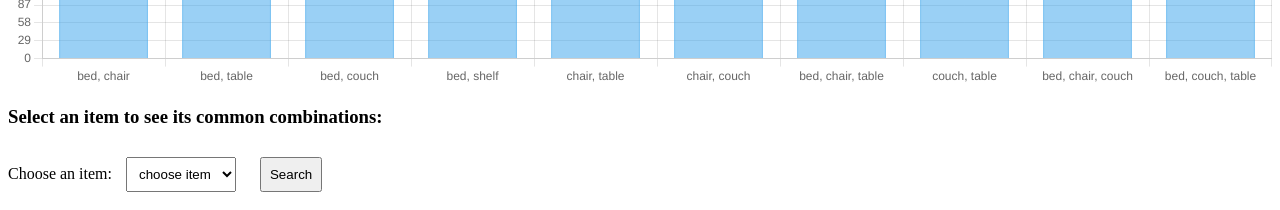
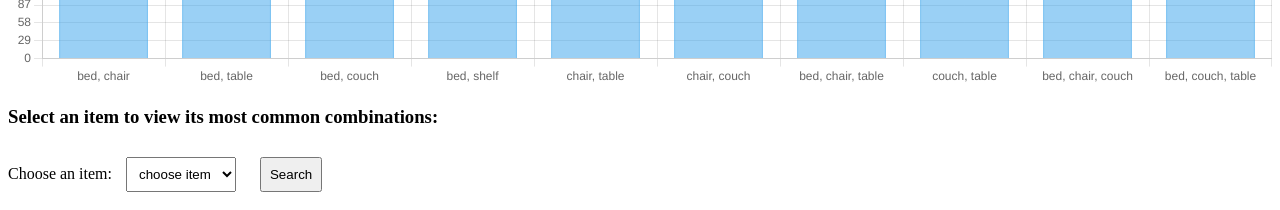
Before and after one commit to s8dabald/Team-5-, a Flask app: page /recommendation_engine/ in a window 1280 px wide. Shown: the part 604-814 px from the top of the page. Run offline with Flask 3, Linux system fonts and the light colour scheme; data comes from the database, SQL or seed files in the repository.

Commit message:
Update recommendation_engine.html

```diff
--- a/templates/recommendation_engine.html
+++ b/templates/recommendation_engine.html
@@ -66,7 +66,7 @@
   </script>
 
   <!-- Dropdown for item selection -->
-  <h3>Select an item to see its common combinations:</h3>
+  <h3>Select an item to view its most common combinations:</h3>
   <form action="{{ url_for('search_order_combinations') }}" method="post">
       <label for="item">Choose an item:</label>
       <select name="item" id="item" required>
```
